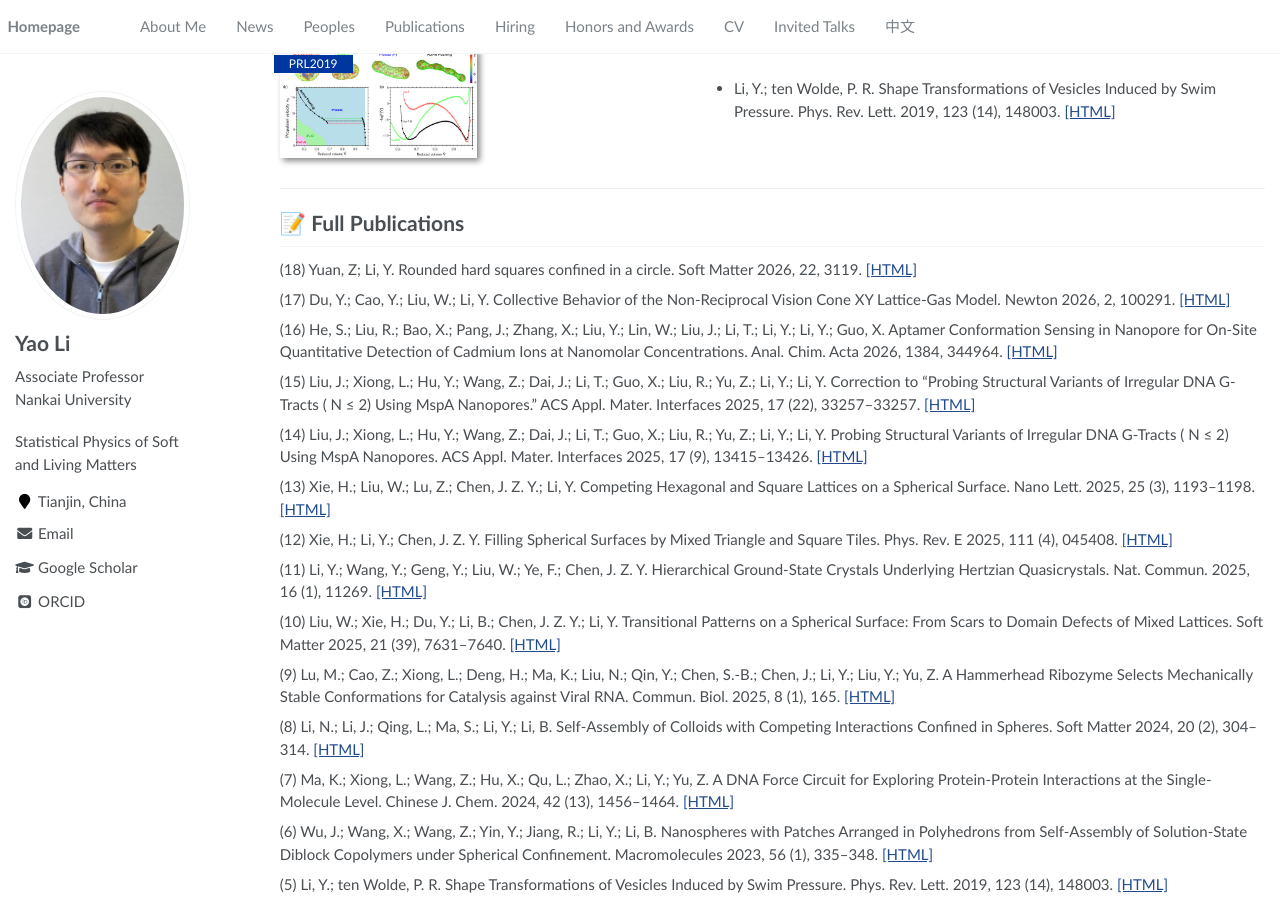
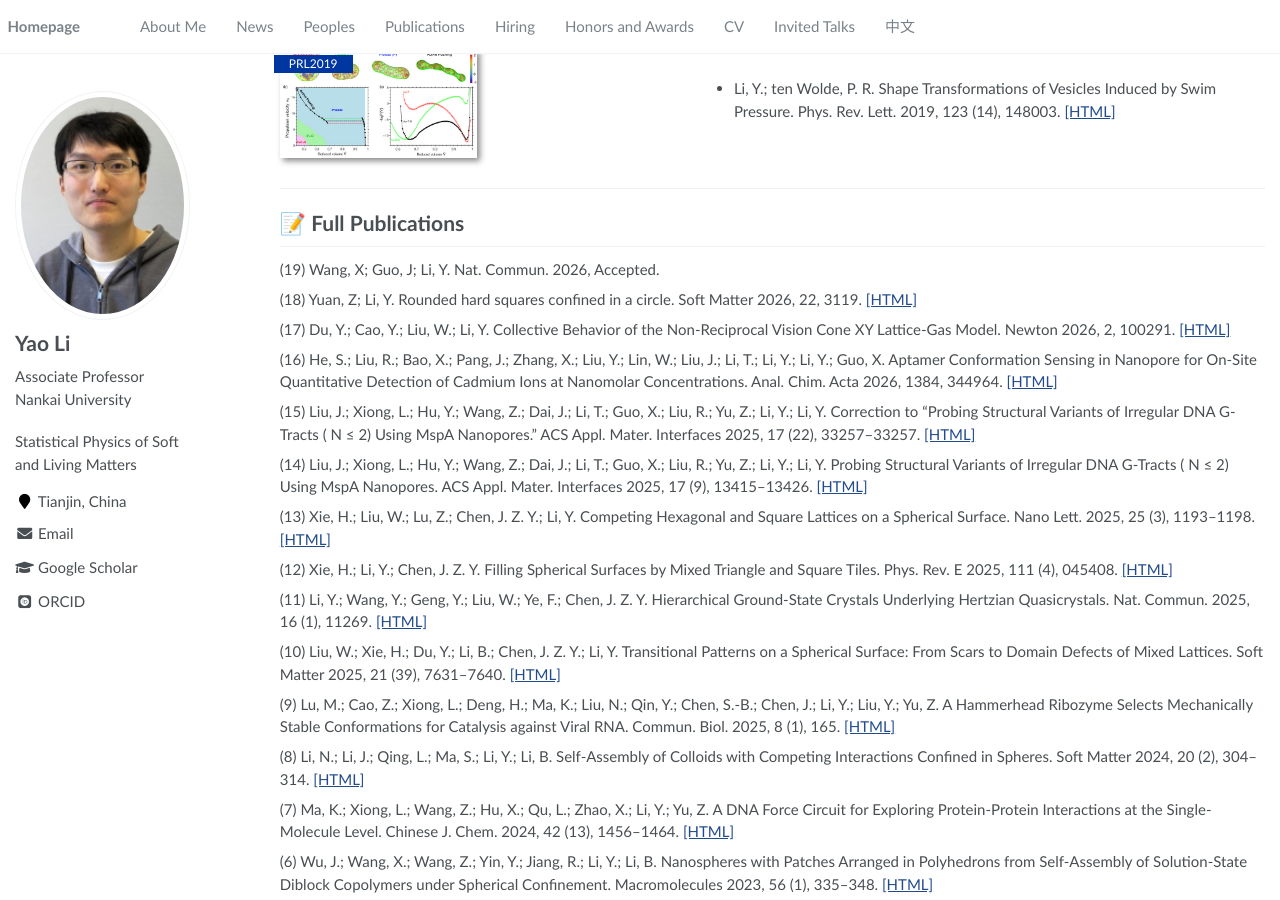
Before and after one commit to lliyao/lliyao.github.io, a Jekyll site: the page built from _pages/about.md, in a window 1280 px wide and 900 px high, scrolled down 2143 px. Built offline with Jekyll 4.4.1, drawn with Linux system fonts in a browser that asks for light colours; some web fonts are replaced.

Commit message:
Update about.md

```diff
--- a/_pages/about.md
+++ b/_pages/about.md
@@ -82,6 +82,8 @@ Applications will be reviewed on a rolling basis until the positions are filled.
 
 
 # 📝 Full Publications
+(19) Wang, X; Guo, J; Li, Y. Nat. Commun. 2026, Accepted.
+
 (18) Yuan, Z; Li, Y. Rounded hard squares confined in a circle. Soft Matter 2026, 22, 3119. [[HTML]](https://doi.org/10.1039/D6SM00008H)
 
 (17) Du, Y.; Cao, Y.; Liu, W.; Li, Y. Collective Behavior of the Non-Reciprocal Vision Cone XY Lattice-Gas Model. Newton 2026, 2, 100291. [[HTML]](https://doi.org/10.1016/j.newton.2025.100291)
```
